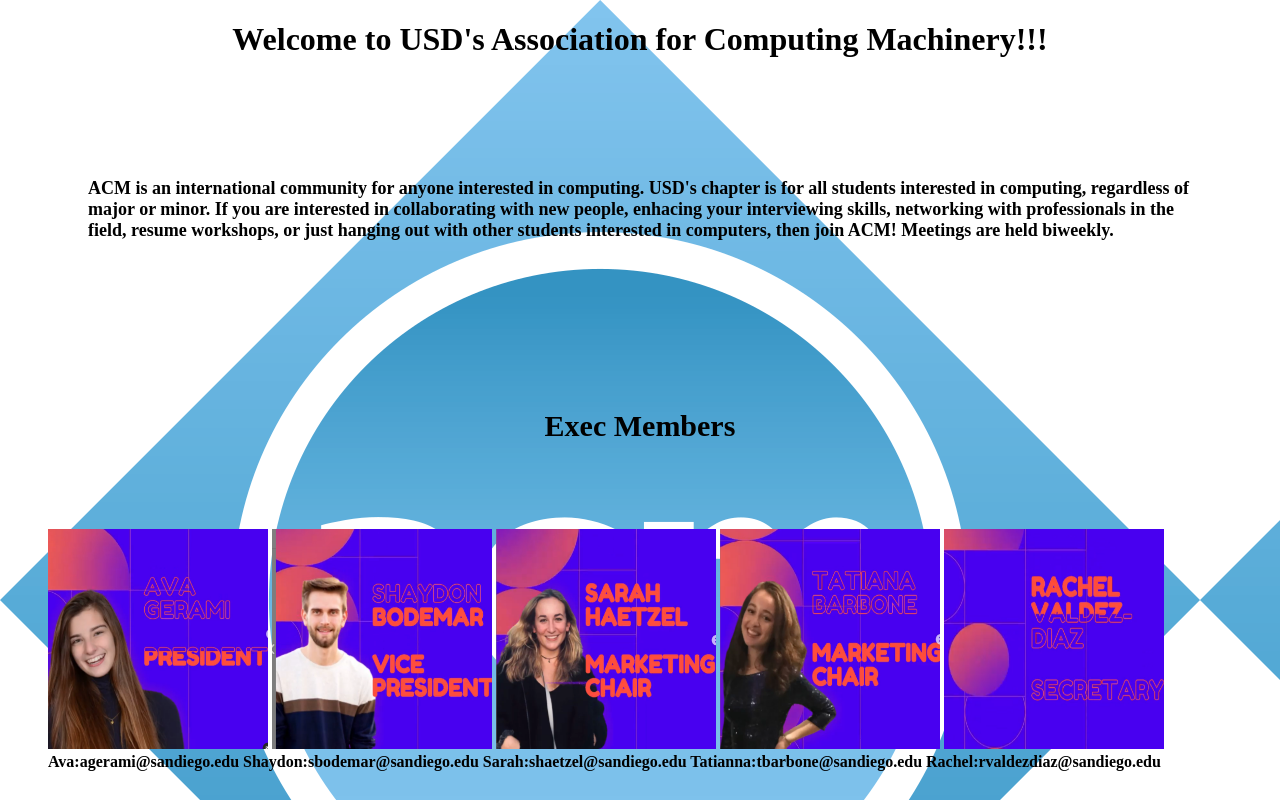
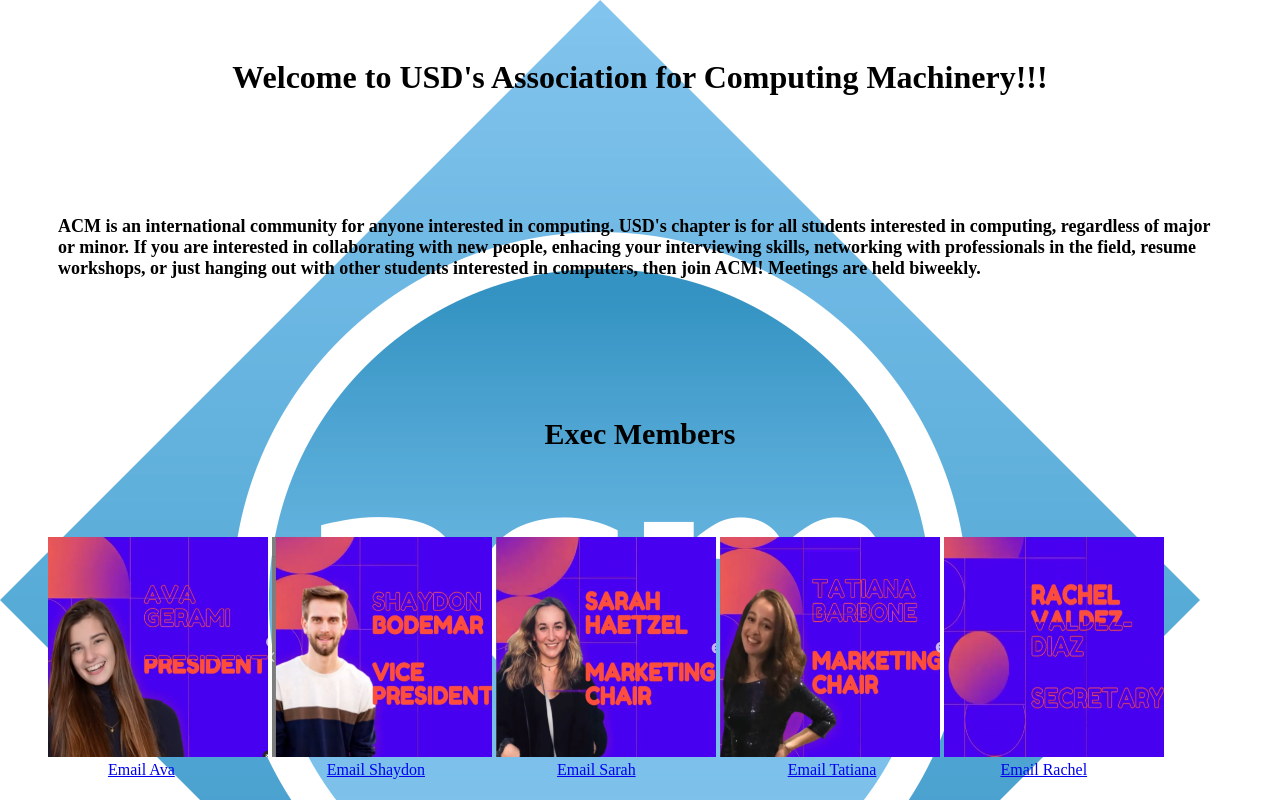
Before and after one commit to usd-cs/acm-website, a Django app: page / in a window 1280 px wide. Run offline with Django 3.2, Linux system fonts and the light colour scheme.

Commit message:
fixed homepage captions/adjusted background image

```diff
--- a/website/templates/events.html
+++ b/website/templates/events.html
@@ -6,6 +6,7 @@
 <style>
 body {
   background-image: url({% static 'background.png' %});
+  background-repeat: no-repeat;
 }
 </style>
     <title>events</title>
--- a/website/templates/home.html
+++ b/website/templates/home.html
@@ -6,13 +6,16 @@
 <style>
 body {
   background-image: url({% static 'background.png' %});
+  background-repeat: no-repeat;
 }
 </style>
     <title>USD ACM home</title>
+    <div style="padding:30px">
     <h1 align="center">Welcome to USD's Association for Computing Machinery!!!</h1>
+    </div>
 </head>
 <body>
-    <div style="padding:80px" >
+    <div style="padding:50px" >
     <p style="font-size:18px"><strong>ACM is an international community for anyone interested in computing. USD's chapter is for all students interested in computing, regardless of major or minor.
     If you are interested in collaborating with new people, enhacing your interviewing skills, networking with professionals in the field, resume workshops, or just
     hanging out with other students interested in computers, then join ACM! Meetings are held biweekly.</strong></p>
@@ -28,11 +31,16 @@
         <img src={% static 'sarah.png' %} width="220" height="220" alt="">
         <img src={% static 'tatiana.png' %} width="220" height="220" alt="">
         <img src={% static 'rachel.png' %} width="220" height="220" alt="">
-        <figcaption><strong>Ava:agerami@sandiego.edu
-                    Shaydon:sbodemar@sandiego.edu
-                    Sarah:shaetzel@sandiego.edu
-                    Tatianna:tbarbone@sandiego.edu
-                    Rachel:rvaldezdiaz@sandiego.edu</strong></figcaption>
+        <figcaption>&nbsp&nbsp&nbsp&nbsp&nbsp&nbsp&nbsp&nbsp&nbsp&nbsp&nbsp&nbsp&nbsp&nbsp
+        <a href = "mailto: agerami@sandiego.edu">Email Ava</a>&nbsp&nbsp&nbsp&nbsp&nbsp&nbsp&nbsp&nbsp&nbsp&nbsp&nbsp&nbsp
+        &nbsp&nbsp&nbsp&nbsp&nbsp&nbsp&nbsp&nbsp&nbsp&nbsp&nbsp&nbsp&nbsp&nbsp&nbsp&nbsp&nbsp&nbsp&nbsp&nbsp
+        &nbsp&nbsp&nbsp&nbsp<a href = "mailto: sbodemar@sandiego.edu">Email Shaydon</a>&nbsp&nbsp&nbsp&nbsp&nbsp
+        &nbsp&nbsp&nbsp&nbsp&nbsp&nbsp&nbsp&nbsp&nbsp&nbsp&nbsp&nbsp&nbsp&nbsp&nbsp&nbsp&nbsp&nbsp&nbsp&nbsp&nbsp&nbsp
+        &nbsp&nbsp&nbsp&nbsp<a href = "mailto: shaetzel@sandiego.edu">Email Sarah</a>&nbsp&nbsp&nbsp&nbsp&nbsp&nbsp&nbsp&nbsp&nbsp&nbsp&nbsp&nbsp
+        &nbsp&nbsp&nbsp&nbsp&nbsp&nbsp&nbsp&nbsp&nbsp&nbsp&nbsp&nbsp&nbsp&nbsp&nbsp&nbsp&nbsp&nbsp&nbsp&nbsp
+        &nbsp&nbsp&nbsp&nbsp<a href = "mailto: tbarbone@sandiego.edu">Email Tatiana</a>
+        &nbsp&nbsp&nbsp&nbsp&nbsp&nbsp&nbsp&nbsp&nbsp&nbsp&nbsp&nbsp&nbsp&nbsp&nbsp&nbsp&nbsp&nbsp&nbsp&nbsp&nbsp&nbsp&nbsp&nbsp&nbsp
+        &nbsp&nbsp&nbsp&nbsp<a href = "mailto: rvaldezdiaz@sandiego.edu">Email Rachel</a>&nbsp&nbsp&nbsp&nbsp </figcaption>
     </figure>
     </div>
 
--- a/website/templates/resources.html
+++ b/website/templates/resources.html
@@ -6,6 +6,7 @@
 <style>
 body {
   background-image: url({% static 'background.png' %});
+  background-repeat: no-repeat;
 }
 </style>
     <title>computing resources</title>
```
